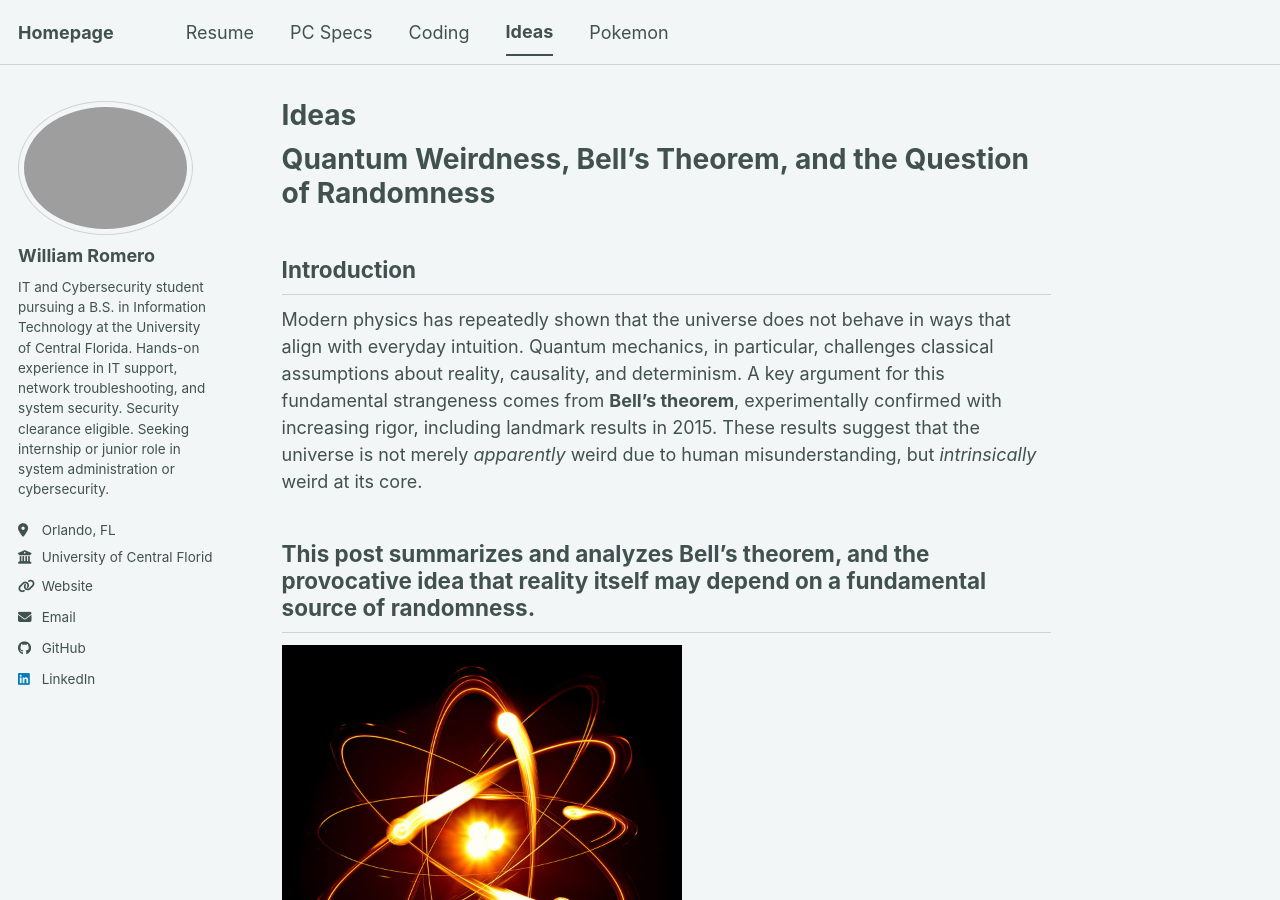
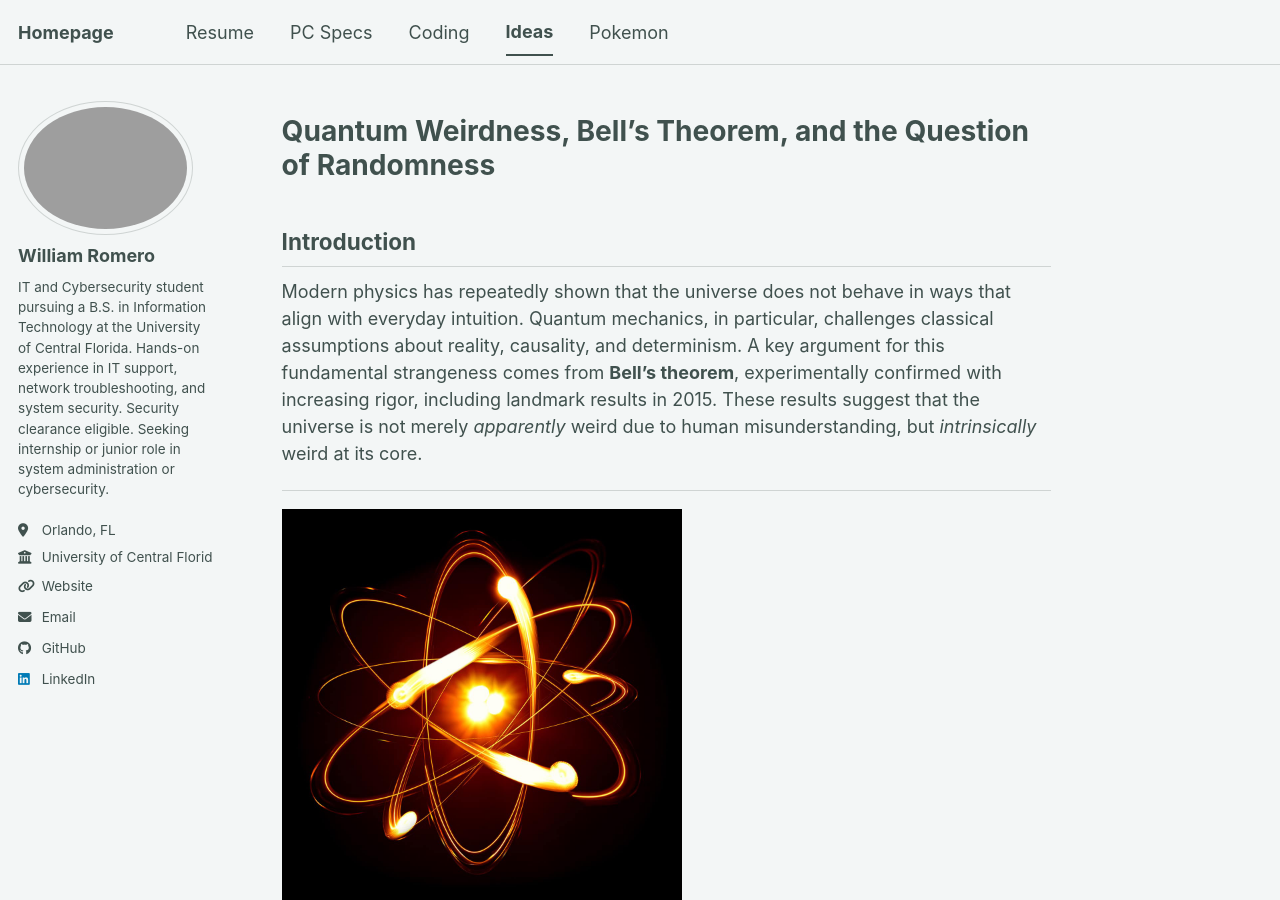
Before and after one commit to williamromero11/williamromero11.github.io, a Jekyll site: the page built from _pages/ideas.md, in a window 1280 px wide and 900 px high. Built offline with Jekyll 4.4.1, drawn with Linux system fonts in a browser that asks for light colours; a script bundle is joined from its source files by our own code; library files that are not in the unit come from our copies.

Commit message:
Remove title from ideas.md
Removed title from ideas page and adjusted content.

```diff
--- a/_pages/ideas.md
+++ b/_pages/ideas.md
@@ -1,6 +1,6 @@
 ---
 permalink: /ideas/
-title: "Ideas"
+title: ""
 layout: single
 ---
 # Quantum Weirdness, Bell’s Theorem, and the Question of Randomness
@@ -9,7 +9,7 @@ layout: single
 
 Modern physics has repeatedly shown that the universe does not behave in ways that align with everyday intuition. Quantum mechanics, in particular, challenges classical assumptions about reality, causality, and determinism. A key argument for this fundamental strangeness comes from **Bell’s theorem**, experimentally confirmed with increasing rigor, including landmark results in 2015. These results suggest that the universe is not merely *apparently* weird due to human misunderstanding, but *intrinsically* weird at its core.
 
-This post summarizes and analyzes Bell’s theorem, and the provocative idea that reality itself may depend on a fundamental source of randomness.
+
 ---
 <img src="https://williamromero11.github.io/images/atom.jpg" width="400">
 ## Bell’s Theorem: Reality or Locality Must Fail
```
